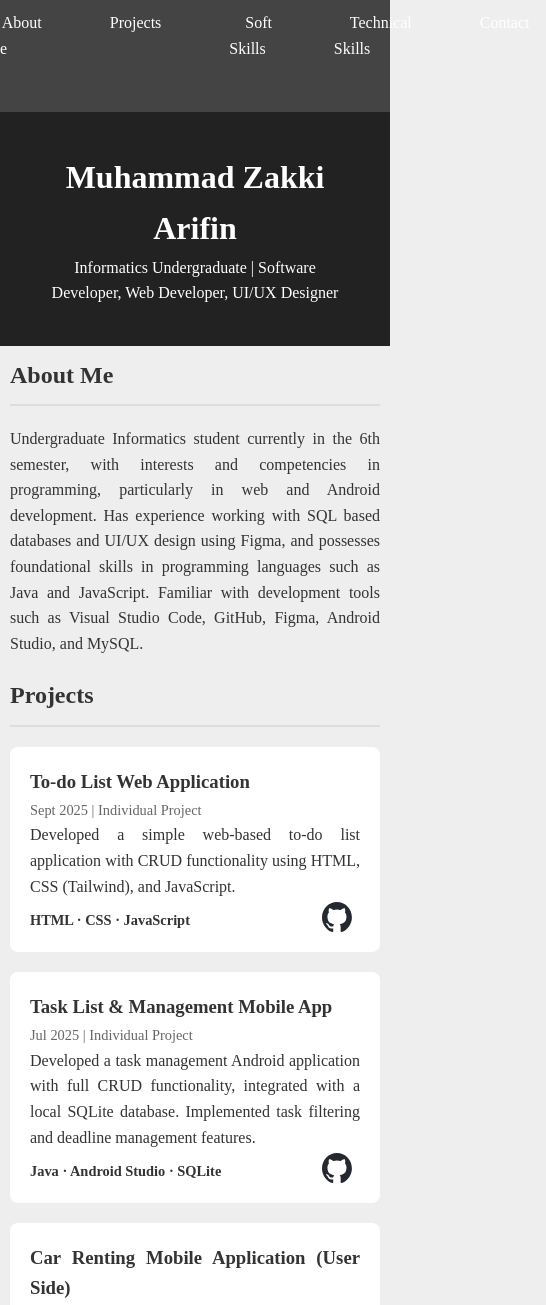
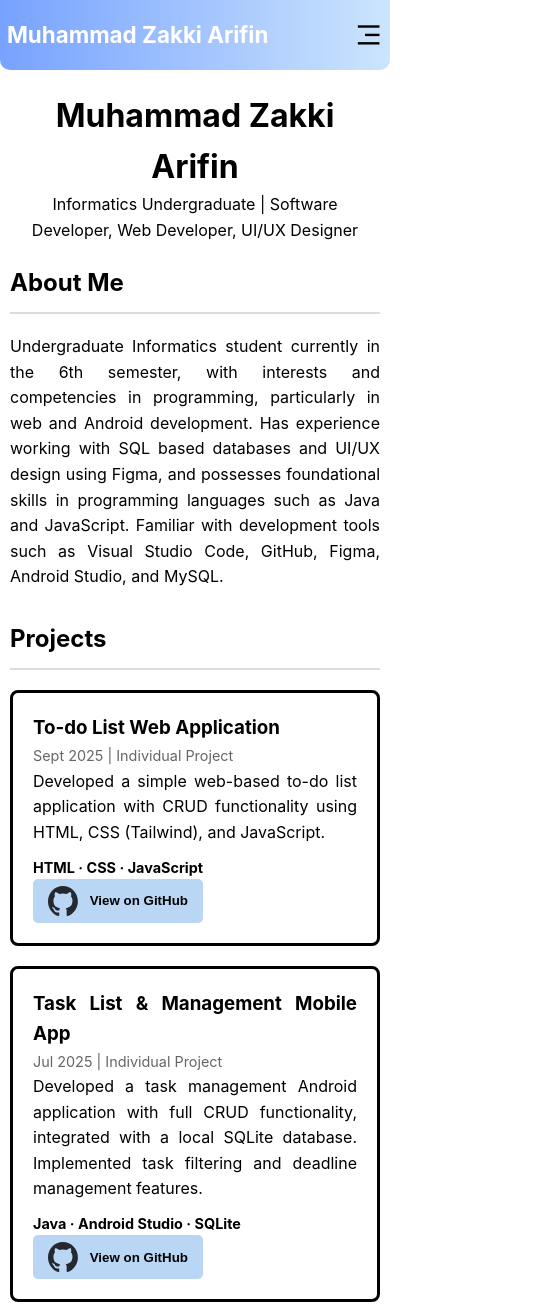
Before and after one commit to Zakki101/Portfolio, a plain HTML site: page index.html in a window 390 px wide. Shown: the top 1305 px of the page, 546 px wide, since content can reach past the window. Drawn offline with nearby package versions, Linux system fonts and the light colour scheme.

Commit message:
buat layout navbar mobile

```diff
--- a/css/style.css
+++ b/css/style.css
@@ -3,52 +3,88 @@
     margin: 0;
     padding: 0;
     box-sizing: border-box;
-    font-family: 'Times New Roman', Times, serif;
 }
 
 /* Gaya untuk body */
 body {
+    font-family: -apple-system, BlinkMacSystemFont, 'Segoe UI', Roboto, sans-serif;
     line-height: 1.6;
-    background-color: #eeeeee;
-    color: #333;
+    background-color: #ffffff;
+    color: #000000;
     text-align: justify;
 }
 
-/* header */
+/* header (navbar) */
 header {
-    background-color: #222;
-    color: #fff;
     padding: 40px;
     text-align: center;
 }
-
-/* navbar */
-.navbar {
+nav {
+    position: fixed;
+    top: 0;
+    left: 0;
+    height: 70px;
+    z-index: 1000;
+    width: 100%;
+    background: linear-gradient(to left, #cce5fd, #77a2ff);
+    padding: 7px;
+    border-bottom-left-radius: 10px;
+    border-bottom-right-radius: 10px;
+}
+.navbar-container {
     display: flex;
-    justify-content: center;
-    background-color: #444;
-    padding: 10px;
-    gap: 20px;
+    height: 100%;
+    width: 100%;
+    max-width: 1200px;
+    justify-content: space-between;
+    margin:  auto;
+    align-items: center;
 }
-.home-anchor {
-    font-size: 1.2rem;
+.nav-home {
+    font-size: 1.4rem;
     font-weight: bold;
-    color: #fff;
-    align-self: center;
+    color: #ffffff;
+    display: flex;
+    align-items: center;
+    text-decoration: none;
+    transition: color 0.3s, transform 0.3s;
+}
+.nav-home:hover {
+    color: #ffffff;
+    transform: scale(1.05);
 }
 .nav-list {
+    display: flex;
     list-style: none;
-    display: flex;
-    gap: 2rem;
+    gap : 1rem;
 }
-.navbar a {
-    color: #fff;
+.nav-list a {
+    color: #000000;
+    font-weight: 500;
+    padding: 8px 12px;
     text-decoration: none;
-    padding: 8px 16px;
 }
-.navbar a:hover {
-    background-color: #666;
-    border-radius: 4px;
+.nav-list a:hover {
+    background-color: #58adf3;
+    border-radius: 10px;
+    color: #ffffff;
+}
+/* Mobile menu */
+.mobile-on, .mobile-off {
+    font-size: 1.8rem;
+    cursor: pointer;
+    color: #000000;
+    display: none;
+}
+
+
+/* Page about me */
+.page-aboutme {
+    padding: 10px;
+    max-height: 100%;
+    max-width: 100%;
+    margin: auto;
+    text-align: center;
 }
 
 /* section */
@@ -65,31 +101,34 @@ h2 {
     padding-bottom: 10px;
 }
 
-/* project */
+/* project section */
+.projects {
+    margin-top: 10px;
+}
 .project {
     background: #fff;
     padding: 20px;
     margin-bottom: 20px;
     border-radius: 8px;
-    position: relative;
+    border-style: solid;
 }
-
-/* project span */
 .project span {
     font-size: 0.9em;
     color: #666;
+    position: inherit;
 }
+.project a {
+    text-decoration: none;
+    color: #007BFF;
+    position: inherit;
+    align-content: end;
+}
+
 /* tech */
 .tech {
     margin-top: 10px;
     font-weight: bold;
     font-size: 0.9em;
-}
-
-/* list items */
-ul li {
-    margin-bottom: 8px;
-    margin-left: 20px;
 }
 
 /* footer */
@@ -102,43 +141,41 @@ footer {
 
 /* logo-button */
 .logo-wrapper {
-    position: absolute;
     bottom: 20px;
     right: 20px;
     display: inline-block;
+
 }
 .logo-wrapper span {
-    color:#fff
+    color:#000000;
+    font-size: 1em;
+    margin-left: 8px;
+    font-weight: bold;
 }
 .logo {
     width: 30px;
     height: 30px;
     vertical-align: middle;
-    margin-top: 4px;
-    margin-right: 8px;
     background-color: transparent;
 }
-.logo:hover {
+.logo-text {
+    font-size: 1em;
+    vertical-align: middle;
+    color: #000000;
+}
+
+/* Button View */
+.button-view {
+    background-color: #b9d6f5;
+    border: none;
+    padding: 7px 15px;
+    border-radius: 5px;
+    cursor: pointer;
+    transition: background-color 0.3s, transform 0.3s;
+}
+.button-view:hover {
+    background-color: #deeaf7;
     transform: scale(1.05);
-}
-.logo-text{
-    position: absolute;
-    bottom: -40px;
-    left: 50%;
-    transform: translateX(-57%);
-    background: #000000;
-    color: #ffffff;
-    padding: 6px 12px;
-    font-size: 12px;
-    border-radius: 6px;
-    white-space: nowrap;
-    opacity: 0s;
-    visibility: hidden;
-    transition: opacity 0.2s;
-}
-.logo-wrapper:hover .logo-text {
-    opacity: 1;
-    visibility: visible;
 }
 
 /* carousel logo */
@@ -181,12 +218,8 @@ footer {
     transform: scale(1.05);
 }
 @keyframes spin {
-    0% {
-        transform: translateX(0);
-    }
-    100% {
-        transform: translateX(-100%);
-    }
+    0% {transform: translateX(0);}
+    100% {transform: translateX(-100%);}
 }
 
 /* Contact Logo */
@@ -202,3 +235,39 @@ footer {
     height: 50px;
     text-align: center;
 }
+
+/* Mobile Layout */
+@media screen and (max-width: 1150px) {
+    .nav-list {
+        display: none;
+        position: absolute;
+        top: 100%;
+        left: 0;
+        right: 0;
+        width: 100%;
+        flex-direction: column;
+        background: linear-gradient(to left, #cce5fd, #77a2ff);
+        box-shadow: 0 2px 5px rgba(0,0,0,0.1);
+        border-radius: 0 0 20px 20px;
+    }
+    .nav-list.active {
+        display: flex;
+        padding: 1rem 0;
+        align-items: flex-start;
+    }
+    nav:has(.navbar-container .nav-list.active) {
+        border-radius: 0%;
+    }
+    .mobile-on {
+        display: flex;
+    }
+    .mobile-off {
+        display: none;
+    }
+    .nav-list.active ~ .mobile-on {
+        display: none;
+    }
+    .nav-list.active ~ .mobile-off {
+        display: block;
+    }
+}
--- a/index.html
+++ b/index.html
@@ -5,25 +5,37 @@
     <meta name="viewport" content="width=device-width, initial-scale=1.0" />
     <title>Muhammad Zakki Arifin | Software Portfolio</title>
     <link rel="stylesheet" href="css/style.css" />
+    <link href="https://cdn.jsdelivr.net/npm/remixicon@4.2.0/fonts/remixicon.css" rel="stylesheet">
 </head>
 
 <body>
-    <nav class = "navbar">
-        <div class="home-anchor">Muhammad Zakki Arifin</div>
-        <ul class = "nav-list">
+    <header class="header" id="header">
+        <nav class="nav">
+            <div class="navbar-container" id="navbar-container">
+                <a href="#home" class="nav-home">Muhammad Zakki Arifin
+                </a>
+                <ul class="nav-list" id="nav-list">
                     <li><a href="#about">About Me</a></li>
                     <li><a href="#projects">Projects</a></li>
                     <li><a href="#Soft skills">Soft Skills</a></li>
                     <li><a href="#Technical skills">Technical Skills</a></li>
                     <li><a href="#contact">Contact</a></li>
                 </ul>
+                <div class="mobile-on" id="mobile-menu">
+                    <i class="ri-menu-3-line"></i>
+                </div>
+                <div class="mobile-off" id="mobile-menu-close">
+                    <i class="ri-close-large-line"></i>
+            </div>
         </nav>
-    <header>
+    </header>
+
+    <div class = "page-aboutme" id="home">
         <h1>Muhammad Zakki Arifin</h1>
         <p>Informatics Undergraduate | Software Developer, Web Developer, UI/UX Designer</p>
-    </header>
+    </div>
 
-    <section id="about">
+    <section class="about" id="about">
     <h2>About Me</h2>
         <p>
         Undergraduate Informatics student currently in the 6th semester, with interests and competencies in programming, particularly
@@ -32,7 +44,7 @@
         </p>
     </section>
 
-    <section id="projects">
+    <section class="projects" id="projects">
         <h2>Projects</h2>
 
     <div class="project">
@@ -43,10 +55,12 @@
             using HTML, CSS (Tailwind), and JavaScript.
         </p>
         <p class="tech">HTML · CSS · JavaScript</p>
-        <a href = "https://github.com/Zakki101/CodingCamp-290925-Zakki101" class = "logo-wrapper">
-            <img src="asset/img/github-mark.svg" alt="GitHub Logo" class="logo"/>
+        <button class="button-view">
+            <a  class = "logo-wrapper" href = "https://github.com/Zakki101/CodingCamp-290925-Zakki101">
+                <img class="logo" src="asset/img/github-mark.svg" alt="GitHub Logo" />
                 <span class="logo-text">View on GitHub</span>
             </a>
+        </button>
     </div>
 
     <div class="project">
@@ -58,10 +72,12 @@
             deadline management features.
         </p>
         <p class="tech">Java · Android Studio · SQLite</p>
+        <button class="button-view">
             <a href = "https://github.com/Zakki101/TugasKuAPK" class = "logo-wrapper">
                 <img src="asset/img/github-mark.svg" alt="GitHub Logo" class="logo"/>
                 <span class="logo-text">View on GitHub</span>
             </a>
+        </button>
     </div>
 
     <div class="project">
@@ -73,10 +89,12 @@
             history, and integration with a Node.js backend and MySQL database.
         </p>
         <p class="tech">Android · Node.js · MySQL</p>
+        <button class="button-view">
             <a href = "https://github.com/Zakki101/CarrentixAPK" class = "logo-wrapper">
                 <img src="asset/img/github-mark.svg" alt="GitHub Logo" class="logo"/>
                 <span class="logo-text">View on GitHub</span>
             </a>
+        </button>
     </div>
 
     <div class="project">
@@ -88,23 +106,16 @@
             and interactive prototypes.
         </p>
         <p class="tech">Figma · UI/UX Design</p>
+        <button class="button-view">
             <a href="https://www.figma.com/design/79pnOIStHZCUb28tDlbvdF/UAS-Matakuliah-ADPL?node-id=0-1&t=kamWr4AD0JGVqqIF-1" class="logo-wrapper">
                 <img src="asset/img/Figma-black.svg" alt="Figma Logo" class="logo"/>
                 <span class="logo-text">View on Figma</span>
             </a>
+        </button>
     </div>
     </section>
 
-    <section id="Soft skills">
-        <h2>Soft Skills</h2>
-        <ul>
-        <li>Analytical Thinking</li>
-        <li>Team Collaboration</li>
-        <li>Attention to Detail</li>
-        </ul>
-    </section>
-
-    <section id="Technical skills">
+    <section class="technical-skills" id="Technical skills">
         <h2>Technical Skills</h2>
         <div class = "carousel">
             <div class="group-logo">
@@ -132,7 +143,7 @@
         </div>
     </section>
 
-    <section id="contact">
+    <section class="contact" id="contact">
         <h2>Contact</h2>
         <div class = "contact-wrapper">
             <a class = "contactlink" href="mailto:muhammadzakkiarifin@gmail.com">
--- a/js/script.js
+++ b/js/script.js
@@ -1,3 +1,17 @@
+// Mobile menu toggle
+const mobileMenu = document.getElementById('mobile-menu');
+const mobileMenuClose = document.getElementById('mobile-menu-close');
+const navList = document.getElementById('nav-list');
+
+mobileMenu.addEventListener('click', () => {
+    navList.classList.add('active');
+});
+
+mobileMenuClose.addEventListener('click', () => {
+    navList.classList.remove('active');
+});
+
+
 // buat hover effect logo
 const logo = document.getElementById("logo");
 const text = document.getElementById("logoText");
```
Lines whose indentation alone changed are shown as unchanged.
